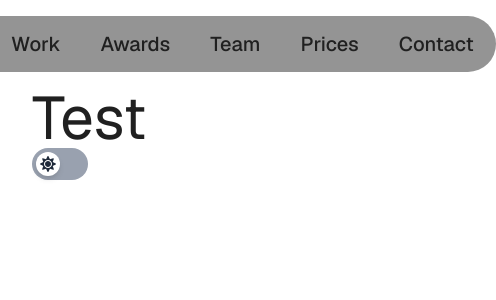
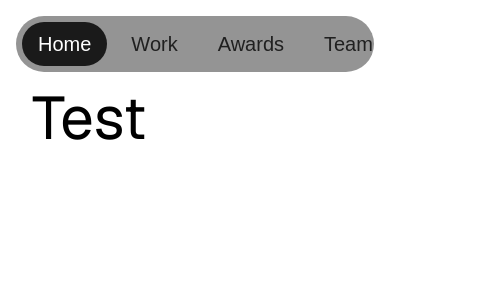
Before and after one commit to sergiomb04/testings-web, a Next.js app: page / in a window 390 px wide. Shown: the top 300 px of the page, 496 px wide, since content can reach past the window. Built offline with nearby package versions, Linux system fonts and the light colour scheme.

Commit message:
navbar: add responsive + remove theme toggle

```diff
--- a/src/app/components/DarkModeButton.jsx
+++ /dev/null
@@ -1,22 +0,0 @@
-'use client'
-
-import IconToggle from "@/app/components/IconToggle";
-import {FaMoon, FaSun} from "react-icons/fa";
-import {useContext} from "react";
-import {ThemeContext} from "@/app/context/ThemeContext";
-
-export default function DarkModeButton() {
-    const {darkMode, toggleDarkMode} = useContext(ThemeContext);
-    return (
-        <>
-            {darkMode !== null && (
-                <IconToggle
-                    enabled={darkMode}
-                    enabledIcon={<FaMoon/>}
-                    disabledIcon={<FaSun/>}
-                    onClick={toggleDarkMode}
-                />
-            )}
-        </>
-    )
-}
--- a/src/app/components/navbar/NavbarComponent.jsx
+++ b/src/app/components/navbar/NavbarComponent.jsx
@@ -21,7 +21,7 @@
         <div className="flex justify-center">
             <LayoutGroup id="navbar">
                 <ul
-                    className="font-sans font-medium relative text-center flex gap-2 bg-[#949494] w-max p-1.5 rounded-full"
+                    className="flex gap-2 overflow-x-auto no-scrollbar p-1.5 bg-[#949494] rounded-full"
                     onMouseLeave={() => setHovered(null)}
                 >
                     {links.map((link) => (
--- a/src/app/context/ThemeContext.js
+++ /dev/null
@@ -1,34 +0,0 @@
-'use client';
-
-import { createContext, useEffect, useState } from "react";
-
-export const ThemeContext = createContext();
-
-export function ThemeProvider({ children }) {
-    const [darkMode, setDarkMode] = useState(null);
-
-    useEffect(() => {
-        const prefersDark = window.matchMedia('(prefers-color-scheme: dark)').matches;
-        setDarkMode(prefersDark);
-    }, []);
-
-    useEffect(() => {
-        if (darkMode === null) return;
-
-        if(darkMode) {
-            document.documentElement.style.setProperty('--background', '#1A1A1A');
-            document.documentElement.style.setProperty('--foreground', '#DDDEE2');
-        } else {
-            document.documentElement.style.setProperty('--background', '#FFFFFF');
-            document.documentElement.style.setProperty('--foreground', '#202020');
-        }
-    }, [darkMode]);
-
-    const toggleDarkMode = () => setDarkMode(!darkMode);
-
-    return (
-        <ThemeContext.Provider value={{ darkMode, toggleDarkMode }}>
-            {children}
-        </ThemeContext.Provider>
-    );
-}
--- a/src/app/layout.js
+++ b/src/app/layout.js
@@ -1,6 +1,5 @@
 import {Geist, Geist_Mono} from "next/font/google";
 import "./globals.css";
-import {ThemeProvider} from "@/app/context/ThemeContext";
 import NavbarComponent from "@/app/components/navbar/NavbarComponent";
 
 const geistSans = Geist({
@@ -25,13 +24,11 @@
             className={`${geistSans.variable} ${geistMono.variable} antialiased m-4`}
         >
 
-        <NavbarComponent />
+        <NavbarComponent/>
 
-        <ThemeProvider>
-            <main className={`font-sans m-4`}>
-                {children}
-            </main>
-        </ThemeProvider>
+        <main className={`font-sans m-4`}>
+            {children}
+        </main>
 
         </body>
         </html>
--- a/src/app/page.js
+++ b/src/app/page.js
@@ -1,10 +1,7 @@
-import DarkModeButton from "@/app/components/DarkModeButton";
-
 export default function Home() {
     return (
         <div>
             <h1>Test</h1>
-            <DarkModeButton/>
         </div>
     );
 }
```
Also changed, not shown: src/app/components/landing/LandingHome.jsx (added).
